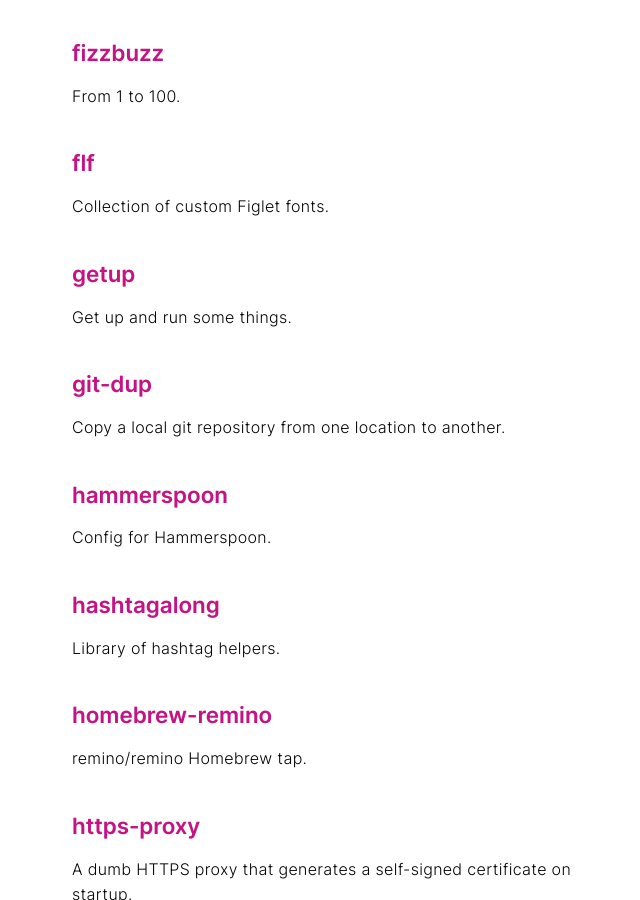
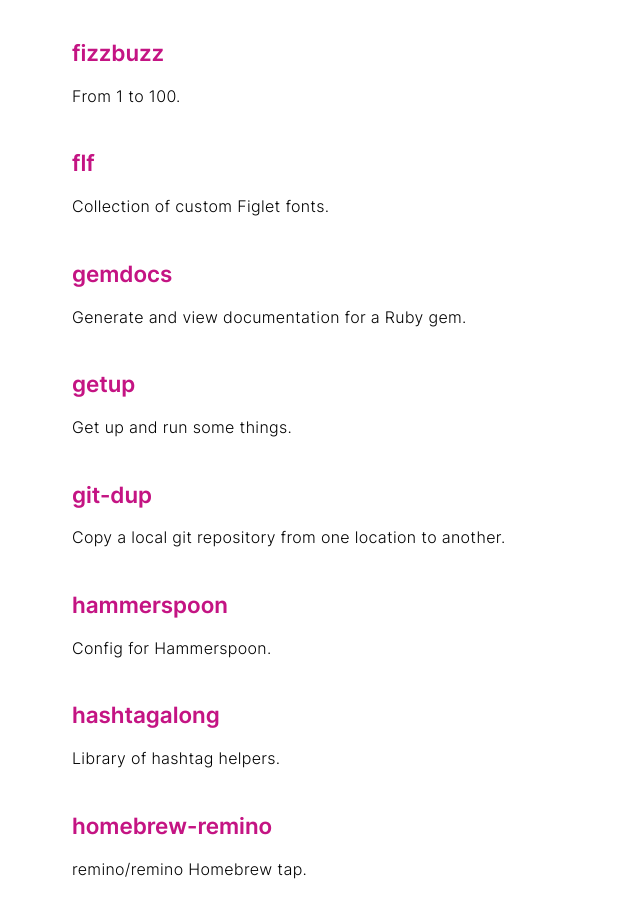
Before and after one commit to remino/remino.github.io, a Jekyll site: the page built from index.md, in a window 1280 px wide and 900 px high, scrolled down 1531 px. Shown: the whole window, without its empty margins (288-928 px from the left). Built offline with Jekyll 4.4.1, drawn with Linux system fonts in a browser that asks for light colours.

Commit message:
Add gemdocs

```diff
--- a/_data/repos.json
+++ b/_data/repos.json
@@ -76,6 +76,12 @@
 		"homepageUrl": "",
 		"name": "flf",
 		"url": "https://github.com/remino/flf"
+	},
+	{
+		"description": "Generate and view documentation for a Ruby gem",
+		"homepageUrl": "",
+		"name": "gemdocs",
+		"url": "https://github.com/remino/gemdocs"
 	},
 	{
 		"description": "Get up and run some things",
```
